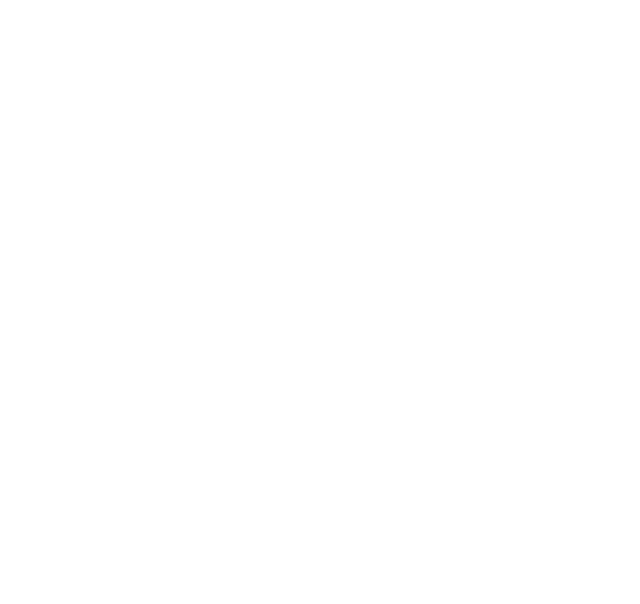
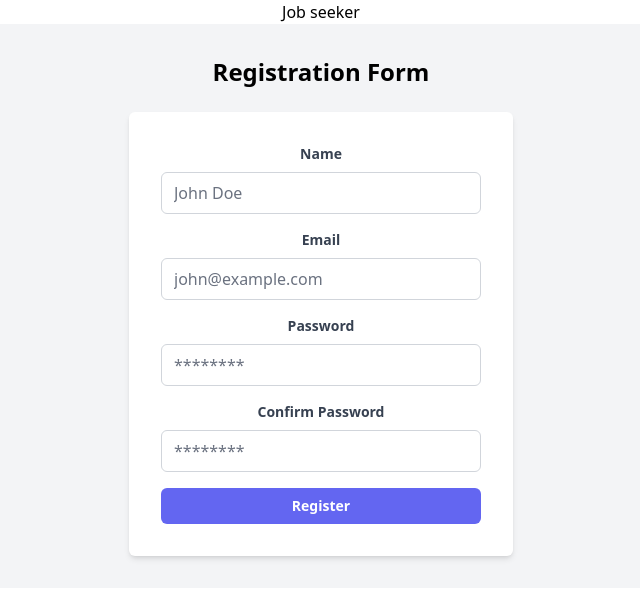
Before and after one commit to gaweenkanishka/ITPM-Group-Assignment, a React (Vite) app in the folder Frontend/: page /jobSeeker in a window 1280 px wide. Before the commit this address had no page. Shown: the top 604 px of the page, without its empty margins (319-959 px from the left). Built offline with nearby package versions, Linux system fonts and the light colour scheme.

Commit message:
JobHome page created

```diff
--- a/Frontend/src/pages/index.jsx
+++ b/Frontend/src/pages/index.jsx
@@ -24,6 +24,7 @@
 import JobApplication from "./jobApplication";
 import JobList from "./jobList";
 import JobUpdate from "./JobUpdate";
+import JobSeeker from "./jobSeeker"
 
 
 export {
@@ -56,5 +57,6 @@
   JobHome,
   JobApplication,
   JobList,
-  JobUpdate
+  JobUpdate,
+  JobSeeker
 };
--- /dev/null
+++ b/Frontend/src/pages/jobHome/index.jsx
@@ -0,0 +1,96 @@
+import React from 'react'
+import Image1 from "../../assets/img1.jpeg";
+import Image2 from "../../assets/img2.jpg";
+import Image3 from "../../assets/img3.jpg";
+import Image6 from "../../assets/image6.jpg";
+
+const index = () => {
+  return (
+
+  <div>
+
+<section class="max-w-7xl mx-auto px-4 sm:px-6 lg:px-4 mt-12 mb-12">
+    <article>
+        <h2 class="text-2xl font-extrabold text-gray-900">FIND YOUR PATH</h2>
+        <section class="mt-6 grid md:grid-cols-2 lg:grid-cols-4 gap-x-6 gap-y-8">
+            <article class="bg-white group h-96 relative rounded-lg overflow-hidden shadow-lg hover:shadow-2xl transform duration-200">
+                <div class="relative w-full h-80 md:h-64 lg:h-44">
+                    <img src={Image2}
+                        alt=""
+                        class="w-full h-full object-center object-cover"></img>
+                </div>
+                 <div class="mt-12 inline-block rounded-full
+                  bg-gradient-to-r from-pink-500 via-red-500 to-yellow-500 p-[2px]
+                  hover:text-white focus:outline-none focus:ring active:text-opacity-75"
+                  href="/download">
+                  <span
+                  class="block rounded-full bg-white px-8 py-3 text-sm font-medium hover:bg-transparent">
+                 Job Seeker
+                </span>
+                </div>
+
+
+            </article>
+            <article class="bg-white group relative rounded-lg overflow-hidden shadow-lg hover:shadow-2xl transform duration-500">
+                <div class="relative w-full h-80 md:h-64 lg:h-44">
+                    <img src={Image6}
+                        alt=""
+                        class="w-full h-full object-center object-cover"></img>
+                </div>
+              <div class="mt-12 inline-block rounded-full bg-gradient-to-r from-pink-500 via-red-500 to-yellow-500 p-[2px] hover:text-white focus:outline-none focus:ring active:text-opacity-75"
+                href="/download">
+
+                <span
+                  class="block rounded-full bg-white px-8 py-3 text-sm font-medium hover:bg-transparent">
+                 Careers
+                </span>
+              </div>
+            </article>
+            <article class="bg-white group relative rounded-lg overflow-hidden shadow-lg hover:shadow-2xl transform duration-200">
+                <div class="relative w-full h-80 md:h-64 lg:h-44">
+                    <img src={Image3}
+                        alt=""
+                        class="w-full h-full object-center object-cover"></img>
+                </div>
+                <div class="mt-12 inline-block rounded-full bg-gradient-to-r from-pink-500 via-red-500 to-yellow-500 p-[2px] hover:text-white focus:outline-none focus:ring active:text-opacity-75"
+                  href="/download">
+
+                  <span
+                  class="block rounded-full bg-white px-8 py-3 text-sm font-medium hover:bg-transparent">
+                Employer
+                </span>
+                </div>
+            </article>
+            <article class="bg-white group relative rounded-lg overflow-hidden shadow-lg hover:shadow-2xl
+            transform duration-500">
+                <div class="relative w-full h-80 md:h-64 lg:h-44">
+                    <img src={Image1}
+                     alt=""
+                        class="w-full h-full object-center object-cover"></img>
+                </div>
+                <div class="mt-12 inline-block rounded-full bg-gradient-to-r from-pink-500 via-red-500 to-yellow-500 p-[2px]
+                hover:text-white focus:outline-none focus:ring active:text-opacity-75"
+                  href="/download">
+
+                  <span
+                  class="block rounded-full bg-white px-8 py-3 text-sm font-medium hover:bg-transparent">
+                 Self-Employement
+                </span>
+                </div>
+            </article>
+        </section>
+    </article>
+</section>
+  </div>
+
+
+
+
+
+
+
+
+  )
+}
+
+export default index
--- /dev/null
+++ b/Frontend/src/pages/jobSeeker/index.jsx
@@ -0,0 +1,41 @@
+import React from 'react'
+
+const index = () => {
+  return (
+    <div>
+      <h1>Job seeker</h1>
+<body class="bg-gray-100">
+  <div class="container mx-auto py-8">
+    <h1 class="text-2xl font-bold mb-6 text-center">Registration Form</h1>
+    <form class="w-full max-w-sm mx-auto bg-white p-8 rounded-md shadow-md">
+      <div class="mb-4">
+        <label class="block text-gray-700 text-sm font-bold mb-2" for="name">Name</label>
+        <input class="w-full px-3 py-2 border border-gray-300 rounded-md focus:outline-none focus:border-indigo-500"
+          type="text" id="name" name="name" placeholder="John Doe"></input>
+      </div>
+      <div class="mb-4">
+        <label class="block text-gray-700 text-sm font-bold mb-2" for="email">Email</label>
+        <input class="w-full px-3 py-2 border border-gray-300 rounded-md focus:outline-none focus:border-indigo-500"
+          type="email" id="email" name="email" placeholder="john@example.com"></input>
+      </div>
+      <div class="mb-4">
+        <label class="block text-gray-700 text-sm font-bold mb-2" for="password">Password</label>
+        <input class="w-full px-3 py-2 border border-gray-300 rounded-md focus:outline-none focus:border-indigo-500"
+          type="password" id="password" name="password" placeholder="********"></input>
+      </div>
+      <div class="mb-4">
+        <label class="block text-gray-700 text-sm font-bold mb-2" for="confirm-password">Confirm Password</label>
+        <input class="w-full px-3 py-2 border border-gray-300 rounded-md focus:outline-none focus:border-indigo-500"
+          type="password" id="confirm-password" name="confirm-password" placeholder="********"></input>
+      </div>
+      <button
+        class="w-full bg-indigo-500 text-white text-sm font-bold py-2 px-4 rounded-md hover:bg-indigo-600 transition duration-300"
+        type="submit">Register</button>
+    </form>
+  </div>
+</body>
+    </div>
+  )
+}
+
+export default index
--- a/Frontend/src/routes/app-routes.jsx
+++ b/Frontend/src/routes/app-routes.jsx
@@ -17,6 +17,7 @@
   JobApplication,
   JobList,
   JobUpdate,
+  JobSeeker,
 } from "../pages";
 
 const AppRoutes = () => {
@@ -69,6 +70,7 @@
           <Route exact path="/jobApplication"element={<JobApplication/>} />
           <Route exact path="/jobList" element={<JobList/>}></Route>
           <Route exact path= "/jobUpdate" element={<JobUpdate/>}></Route>
+          <Route exact path="jobSeeker" element={<JobSeeker/>}></Route>
         </Routes>
       </Router>
     </>
```
Also changed, not shown: Frontend/src/assets/Image6.jpg (added), Frontend/src/assets/img5.webp (added).
